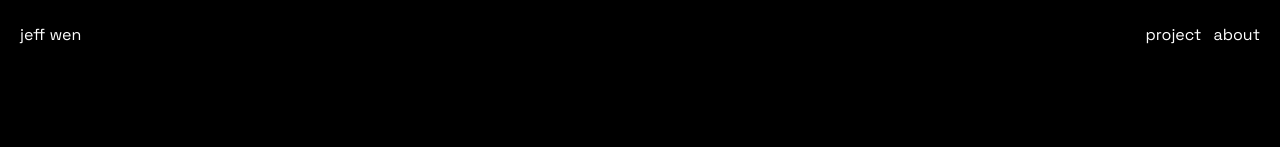
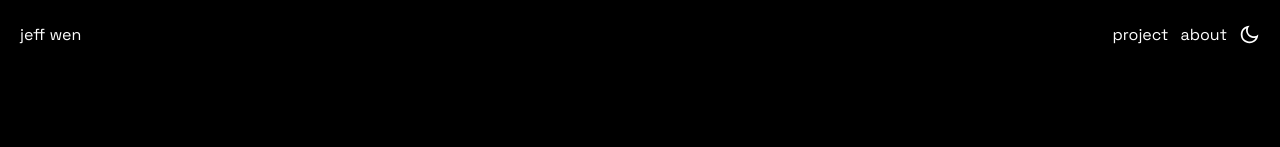
Before and after one commit to sinchang/website, a Next.js app: page / in a window 1280 px wide. Shown: the top 147 px of the page. Built offline with nearby package versions, Linux system fonts and the light colour scheme; grey boxes are pictures that could not be loaded.

Commit message:
Add theme switcher (#242)

```diff
--- a/components/Header.tsx
+++ b/components/Header.tsx
@@ -1,4 +1,5 @@
 import Link from 'next/link'
+import { ToggleTheme } from './ToggleTheme'
 
 export const Header = () => {
   return (
@@ -13,6 +14,7 @@ export const Header = () => {
         <Link href="/">
           <a className="nav-item">about</a>
         </Link>
+        <ToggleTheme />
       </div>
       <style jsx>{`
         .header {
@@ -20,9 +22,13 @@ export const Header = () => {
           justify-content: space-between;
           padding: 24px 20px;
         }
-
         .nav-item {
-          padding-left: 12px;
+          padding-right: 12px;
+          display: block;
+        }
+        .header-right {
+          display: flex;
+          align-items: center;
         }
       `}</style>
     </div>
--- /dev/null
+++ b/components/ToggleTheme.tsx
@@ -0,0 +1,58 @@
+import { useTheme } from 'next-themes'
+import { useEffect, useState } from 'react'
+
+export const ToggleTheme = () => {
+  const { theme, setTheme } = useTheme()
+  const [mounted, setMounted] = useState(false)
+
+  const handleSetTheme = () => {
+    setTheme(theme === 'light' ? 'dark' : 'light')
+  }
+
+  // When mounted on client, now we can show the UI
+  useEffect(() => {
+    setMounted(true)
+  }, [])
+
+  if (!mounted) return null
+
+  return (
+    <a onClick={handleSetTheme} className="trigger">
+      {theme === 'light'
+        ? (
+          <svg
+            width="21px"
+            height="21px"
+            preserveAspectRatio="xMidYMid meet"
+            viewBox="0 0 24 24"
+          >
+            <path
+              d="M12 18a6 6 0 1 1 0-12a6 6 0 0 1 0 12zm0-2a4 4 0 1 0 0-8a4 4 0 0 0 0 8zM11 1h2v3h-2V1zm0 19h2v3h-2v-3zM3.515 4.929l1.414-1.414L7.05 5.636L5.636 7.05L3.515 4.93zM16.95 18.364l1.414-1.414l2.121 2.121l-1.414 1.414l-2.121-2.121zm2.121-14.85l1.414 1.415l-2.121 2.121l-1.414-1.414l2.121-2.121zM5.636 16.95l1.414 1.414l-2.121 2.121l-1.414-1.414l2.121-2.121zM23 11v2h-3v-2h3zM4 11v2H1v-2h3z"
+              fill="currentColor"
+            ></path>
+          </svg>
+        )
+        : (
+          <svg
+            width="21px"
+            height="21px"
+            preserveAspectRatio="xMidYMid meet"
+            viewBox="0 0 24 24"
+          >
+            <path
+              d="M10 7a7 7 0 0 0 12 4.9v.1c0 5.523-4.477 10-10 10S2 17.523 2 12S6.477 2 12 2h.1A6.979 6.979 0 0 0 10 7zm-6 5a8 8 0 0 0 15.062 3.762A9 9 0 0 1 8.238 4.938A7.999 7.999 0 0 0 4 12z"
+              fill="currentColor"
+            ></path>
+          </svg>
+        )}
+      <style jsx>{`
+        .trigger {
+          cursor: pointer;
+          display: block;
+          width: 21px;
+          height: 21px;
+        }
+      `}</style>
+    </a>
+  )
+}
--- a/pages/_app.tsx
+++ b/pages/_app.tsx
@@ -10,7 +10,7 @@ function MyApp({ Component, pageProps }: AppProps) {
       <Head>
         <title>Jeff Wen</title>
       </Head>
-      <ThemeProvider forcedTheme="dark" enableSystem={false}>
+      <ThemeProvider enableSystem={false} defaultTheme="dark">
         <Header />
         <Component {...pageProps} />
       </ThemeProvider>
```
